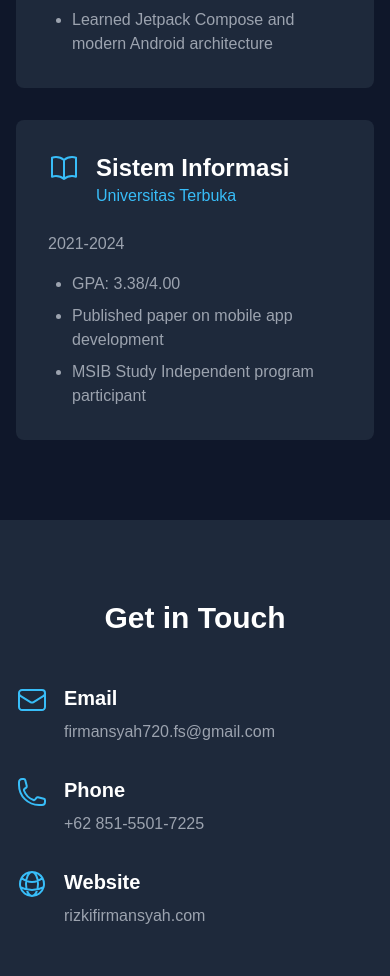
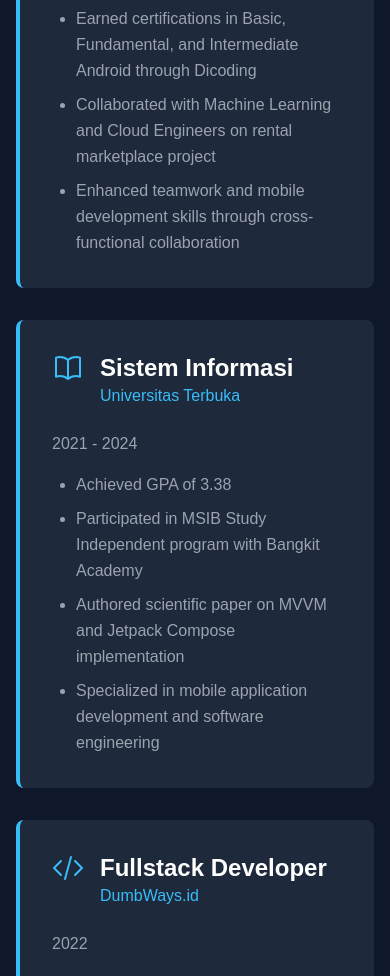
Before and after one commit to legenhand/portfolio-2025, a Next.js app: page / in a window 390 px wide. Shown: the part 6040-7016 px from the top of the page. Built offline with nearby package versions, Linux system fonts and the light colour scheme.

Commit message:
update skills

```diff
--- a/src/app/components/Education.jsx
+++ b/src/app/components/Education.jsx
@@ -1,63 +1,119 @@
 'use client';
 
-import { motion } from 'framer-motion';
-import { AcademicCapIcon, BookOpenIcon } from '@heroicons/react/24/outline';
+import { motion, useInView } from 'framer-motion';
+import { useRef } from 'react';
+import { AcademicCapIcon, BookOpenIcon, CodeBracketIcon } from '@heroicons/react/24/outline';
 
 const education = [
     {
-        institution: 'Bangkit Academy',
+        institution: 'Bangkit Academy led by Google, Tokopedia, Gojek, & Traveloka',
         program: 'Mobile Development Cohort',
+        period: '2023 - 2024',
         icon: AcademicCapIcon,
-        period: '2023-2024',
         achievements: [
-            'Certified in Android Development (Basic to Intermediate)',
-            'Developed rental marketplace app with cross-functional team',
-            'Learned Jetpack Compose and modern Android architecture'
+            'Learned Android development from basic to intermediate, including Jetpack Compose',
+            'Earned certifications in Basic, Fundamental, and Intermediate Android through Dicoding',
+            'Collaborated with Machine Learning and Cloud Engineers on rental marketplace project',
+            'Enhanced teamwork and mobile development skills through cross-functional collaboration'
         ]
     },
     {
         institution: 'Universitas Terbuka',
         program: 'Sistem Informasi',
+        period: '2021 - 2024',
         icon: BookOpenIcon,
-        period: '2021-2024',
         achievements: [
-            'GPA: 3.38/4.00',
-            'Published paper on mobile app development',
-            'MSIB Study Independent program participant'
+            'Achieved GPA of 3.38',
+            'Participated in MSIB Study Independent program with Bangkit Academy',
+            'Authored scientific paper on MVVM and Jetpack Compose implementation',
+            'Specialized in mobile application development and software engineering'
+        ]
+    },
+    {
+        institution: 'DumbWays.id',
+        program: 'Fullstack Developer',
+        period: '2022',
+        icon: CodeBracketIcon,
+        achievements: [
+            'Gained hands-on experience in React.js and Node.js development',
+            'Built and deployed full-stack web applications',
+            'Earned Fullstack Developer certification',
+            'Completed intensive bootcamp program'
         ]
     },
 ];
 
 export default function Education() {
+    const ref = useRef(null);
+    const isInView = useInView(ref, { once: true, margin: "-100px" });
+
+    const containerVariants = {
+        hidden: { opacity: 0 },
+        visible: {
+            opacity: 1,
+            transition: {
+                staggerChildren: 0.2,
+                delayChildren: 0.3
+            }
+        }
+    };
+
+    const itemVariants = {
+        hidden: { y: 20, opacity: 0 },
+        visible: {
+            y: 0,
+            opacity: 1,
+            transition: { type: 'spring', stiffness: 100 }
+        }
+    };
+
     return (
         <motion.section
             id="education"
-            initial={{ opacity: 0 }}
-            whileInView={{ opacity: 1 }}
-            viewTransitionName="section"
+            ref={ref}
+            initial="hidden"
+            animate={isInView ? "visible" : "hidden"}
             className="py-20 bg-primary"
         >
             <div className="max-w-6xl mx-auto px-4">
                 <h2 className="text-3xl font-bold mb-12 text-center">Education & Certifications</h2>
-                <div className="grid md:grid-cols-2 gap-8">
+
+                <motion.div
+                    className="space-y-8"
+                    variants={containerVariants}
+                >
                     {education.map((edu, idx) => (
-                        <div key={idx} className="bg-secondary p-8 rounded-lg">
-                            <div className="flex items-start mb-6">
-                                <edu.icon className="h-8 w-8 text-accent mr-4" />
+                        <motion.div
+                            key={idx}
+                            variants={itemVariants}
+                            className="bg-secondary p-8 rounded-lg border-l-4 border-accent hover:shadow-xl transition-shadow"
+                        >
+                            <div className="flex items-start gap-4 mb-6">
+                                <edu.icon className="h-8 w-8 text-accent flex-shrink-0" />
                                 <div>
                                     <h3 className="text-2xl font-semibold">{edu.program}</h3>
                                     <p className="text-accent">{edu.institution}</p>
                                 </div>
                             </div>
-                            <p className="text-gray-400 mb-4">{edu.period}</p>
+
+                            <div className="flex justify-between items-start mb-4">
+                                <p className="text-gray-400">{edu.period}</p>
+                            </div>
+
                             <ul className="list-disc pl-6 space-y-2 text-gray-400">
                                 {edu.achievements.map((achievement, i) => (
-                                    <li key={i}>{achievement}</li>
+                                    <motion.li
+                                        key={i}
+                                        whileHover={{ x: 5 }}
+                                        className="leading-relaxed"
+                                    >
+                                        {achievement}
+                                    </motion.li>
                                 ))}
                             </ul>
-                        </div>
+                        </motion.div>
                     ))}
-                </div>
+                </motion.div>
             </div>
         </motion.section>
     );
```
